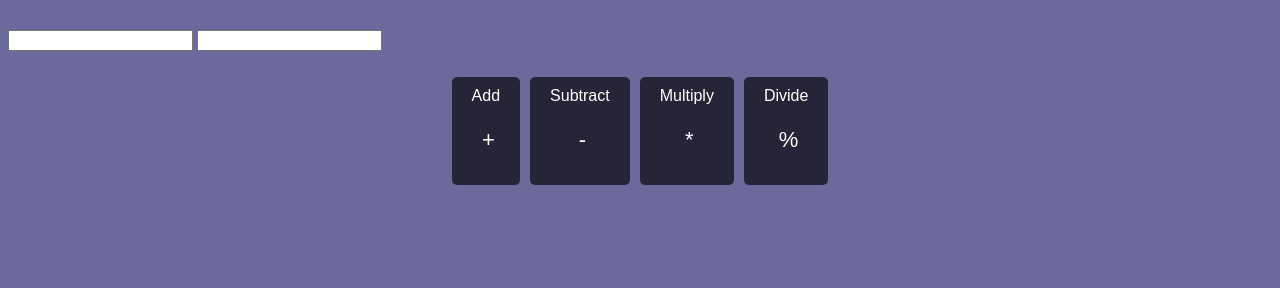
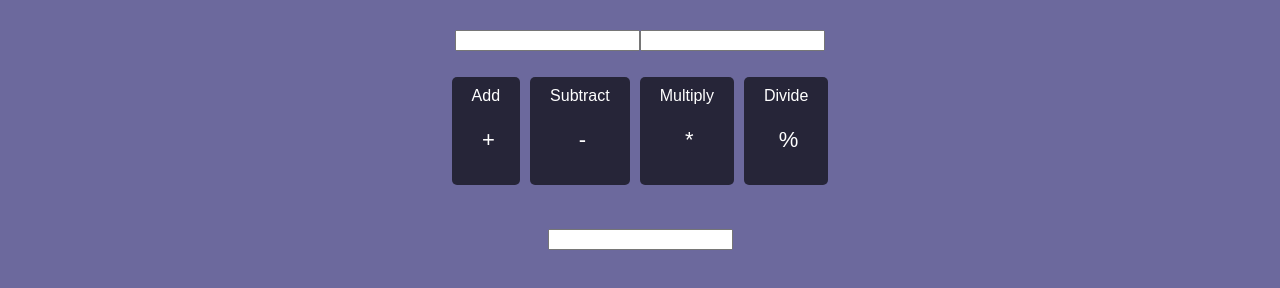
Before and after one commit to jonathanyanez02/Calculator, a plain HTML site: page index.html in a window 1280 px wide. Shown: the part 100-388 px from the top of the page. Drawn offline with Linux system fonts and the light colour scheme.

Commit message:
modified css

```diff
--- a/index.html
+++ b/index.html
@@ -27,6 +27,10 @@
         <button id="divide">Divide <p class="operator"> % </p></button>
     </div>
 
+    <div class ="answer">
+        <input id ="answer" type="text">
+    </div>
+
 
 </body>
 
--- a/style.css
+++ b/style.css
@@ -79,3 +79,21 @@
     color: #ffffff;
 
 }
+
+.input{
+    display: flex;
+    align-items: center;
+    justify-content: center;
+}
+.answer{
+    display: flex;
+  align-items: center;
+  justify-content: center;
+
+
+  height: 40px;
+
+  border-radius: 8px;
+  padding: 8px;
+  font-size: 16px;
+}
```
